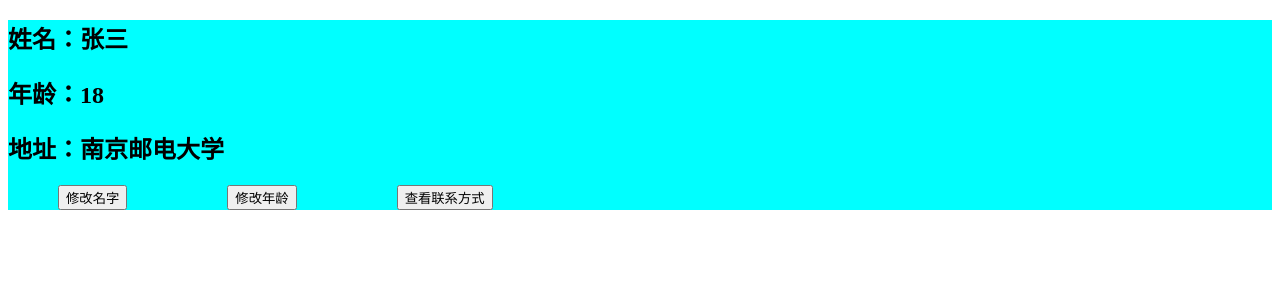
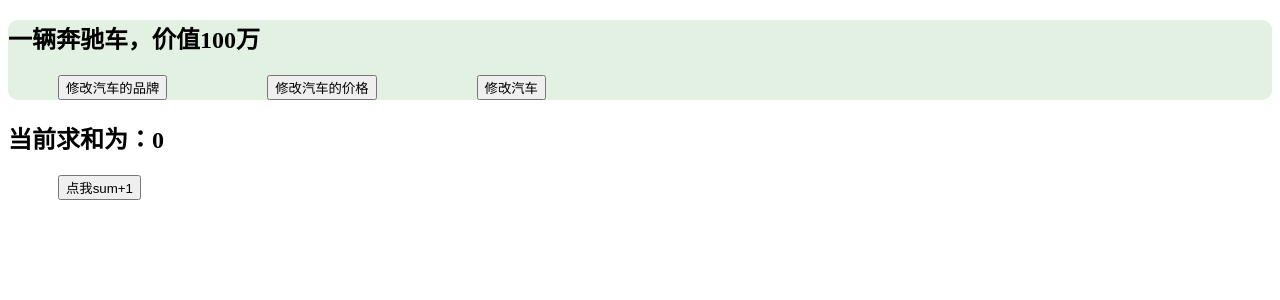
Before and after one commit to AMagicPear/hello-vue3-test, a Vue app: page / in a window 1280 px wide. Shown: the top 300 px of the page. Built offline with nearby package versions, Linux system fonts and the light colour scheme.

Commit message:
Ref&Reactive

```diff
--- a/src/components/Person.vue
+++ b/src/components/Person.vue
@@ -1,35 +1,45 @@
 <template>
     <div class="person">
-        <h2>姓名：{{ name }}</h2>
-        <h2>年龄：{{ age }}</h2>
-        <h2>地址：{{ address }}</h2>
-        <button @click="changeName">修改名字</button>
-        <button @click="changeAge">修改年龄</button>
-        <button @click="showTel">查看联系方式</button>
+        <h2>一辆{{ car.brand }}车，价值{{ car.price }}万</h2>
+        <button @click="changeBrand">修改汽车的品牌</button>
+        <button @click="changePrice">修改汽车的价格</button>
+        <button @click="changeCar">修改汽车</button>
     </div>
+    <h2>当前求和为：{{ sum }}</h2>
+    <button @click="changeSum">点我sum+1</button>
 </template>
 
 <script lang="ts" setup name="Person">
-import { ref } from 'vue'
-let name = ref('张三')
-let age = ref(18)
-let tel = '13888888888'
-let address = '南京邮电大学'
-function changeName() {
-    name.value = 'zhang-san'
+import { ref, reactive } from 'vue'
+//数据
+let car = reactive({ brand: '奔驰', price: 100 })
+let sum = ref(0)
+let isBenchi = 1;
+function changePrice() {
+    car.price += 10
 }
-function changeAge() {
-    age.value += 1
+function changeSum(){
+    sum.value +=1
 }
-function showTel() {
-    alert(tel)
+function changeBrand(){
+    console.log(isBenchi);
+    isBenchi = -isBenchi;
+    console.log(isBenchi);
+    car.brand = isBenchi>0?'奔驰':'宝马'
+    console.log(car.brand);
+}
+
+function changeCar(){
+    // car = {brand:'aaa',price:1}
+    Object.assign(car,{brand:'aaa',price:1})
 }
 
 </script>
 
 <style scoped>
 .person {
-    background-color: aqua;
+    background-color: rgb(226, 241, 225);
+    border-radius: 10px;
 }
 
 button {
```
